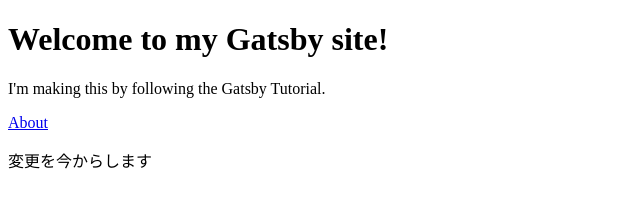
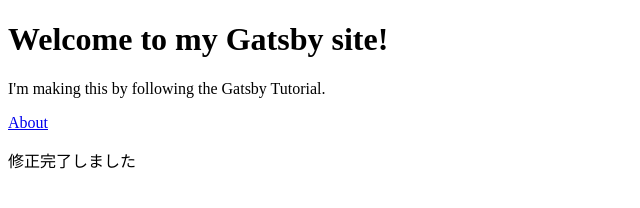
Before and after one commit to hiroki-murata-luminova/practice-gatsby, a Gatsby site: page / in a window 1280 px wide. Shown: the full height of the page, 0-640 px from the left. Built offline with nearby package versions, Linux system fonts and the light colour scheme; Gatsby itself is replaced by a stand-in of ours.

Commit message:
修正済み

```diff
--- a/src/pages/index.js
+++ b/src/pages/index.js
@@ -10,7 +10,7 @@ const IndexPage = () => {
       <h1>Welcome to my Gatsby site!</h1>
       <p>I'm making this by following the Gatsby Tutorial.</p>
       <Link to="/about">About</Link>
-      <p>変更を今からします</p>
+      <p>修正完了しました</p>
     </main>
   );
 };
```
